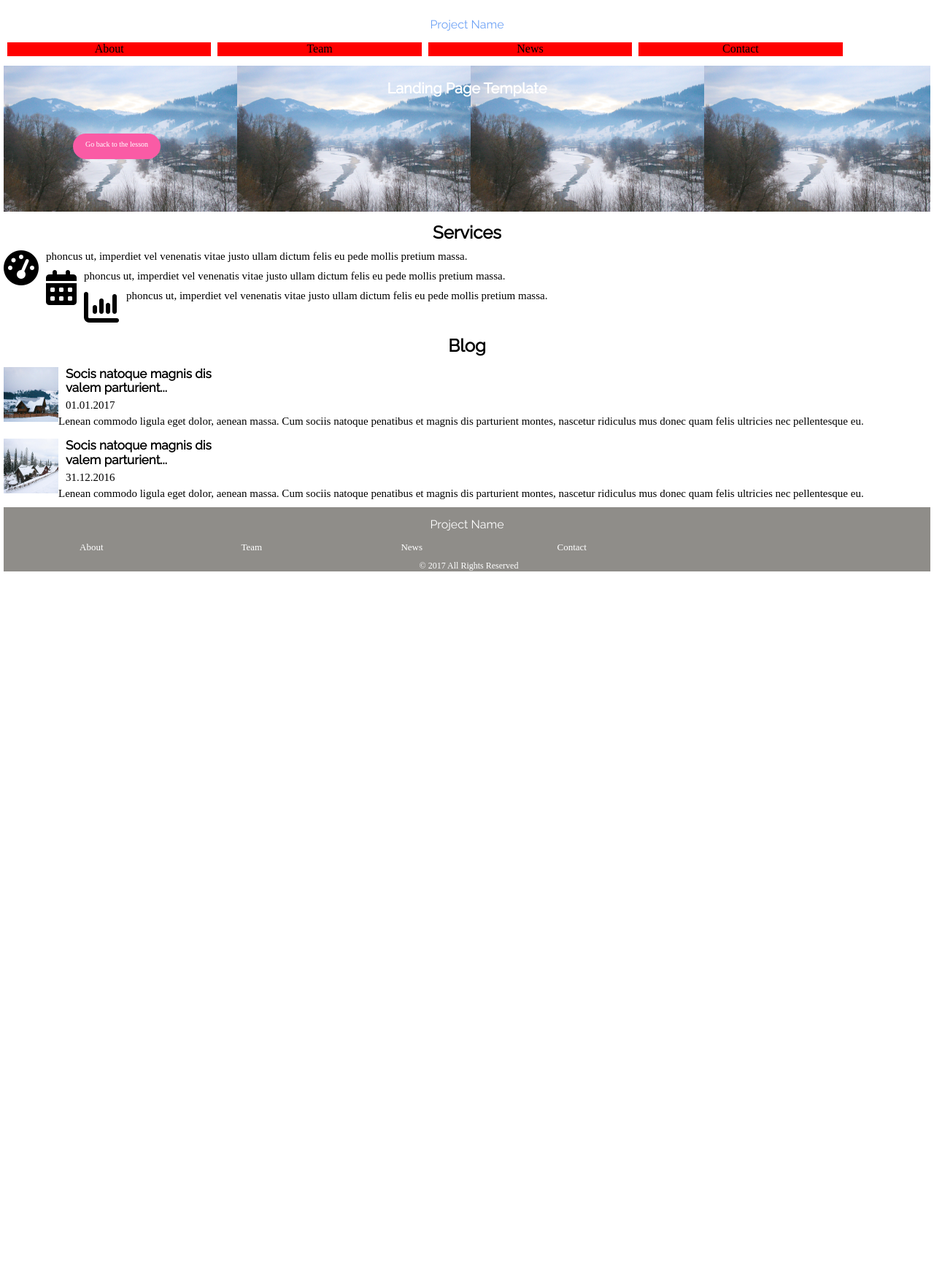
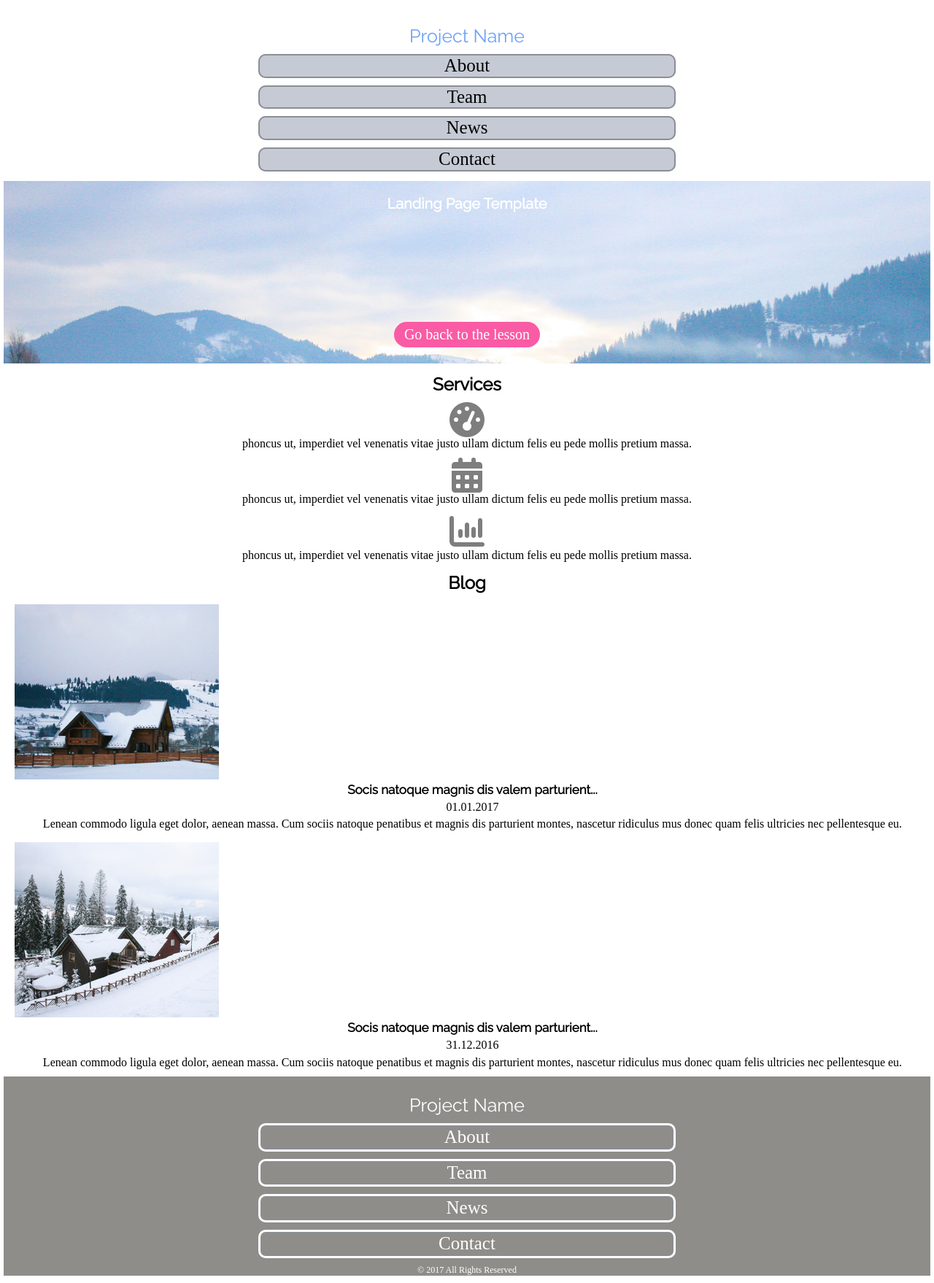
Before and after one commit to MaksTymof/makstymof.github.io, a web app: file Landing/index.html in a window 1280 px wide. Shown: the whole page at 73% size. Before the commit the page ends 783 px from the top, so only its background shows below. Run offline with its HTML, style and script files only (its server is not run), Linux system fonts and the light colour scheme; some libraries are stand-ins or nearby versions.

Commit message:
Add files via upload

```diff
--- a/Landing/css/style.css
+++ b/Landing/css/style.css
@@ -11,30 +11,41 @@ body{
 	width: 100%;
 	text-align: center;
 	color: #6ea2f5;
-	padding-top: 15px;
+	padding-top: 25px;
 	font-family: 'Raleway';
-}
-ul.menu li{
-display: inline-block;
+	font-size: 25px;
 }
 
-li{
-width: 22%;
-margin-top: 15px;
-margin-left: 5px;
-text-align: center;
-background-color: red;
-
+ul.menu li{
+	width: 45%;
+	display: block;
+	margin: auto;
+	margin-top:10px;
+	text-align: center;
+	font-size: 25px;
+	border-radius: 10px;
+	background-color: #c5cad4;
 }
-.menu a{
+ a{
+ 	display: block;
+ 	border-radius: inherit;
+ 	border: solid 2px #8b8e94;
+	width: 100%;
+	height: 100%;
 	text-decoration: none;
 	color: #000;
 }
+a:active{
+	background-color: red;
+}
 .jumbotron{
 	width: 100%;
-	height: 200px;
+	min-height: 250px;
 	background-image: url(../img/jumbotron.jpg);
-	background-size: contain;
+	background-position: top center;
+    background-size: cover;
+	background-repeat: no-repeat;
+
 }
 h1{
 	color: #fff;
@@ -47,16 +58,20 @@ h1{
 }
 .button{
 	display: block;
-	margin: 50px 95px;
-	width: 120px;
+	margin: auto;
+	width: 200px;
 	height: 35px;
+	border-color: transparent;
 	border-radius: 25px;
 	line-height: 30px;
 	text-align: center;
 	background-color: #fa5ba5;
 	text-decoration: none;
 	color: #fff;
-	font-size: 10px;
+	font-size: 20px;
+}
+a.button{
+	margin-top: 150px;
 }
 .service{
 	margin-top: 10px;
@@ -66,70 +81,59 @@ h2{
 	font-family: 'Raleway';
 	margin-top: 15px;
 }
+.service{
+	width: 100%;
+	text-align: center;
+}
 i{
-	display: block;
-	float: left;
-	margin-right: 10px;
+ opacity: 0.5;
 }
-.clearfix{
-	clear: both;
+.blog{
+	align-items: center;
 }
-
- p{
- 	margin-left: 5px;
-	font-size: 15px;
-	text-align: left;
-}
-
 img{
 	display: block;
-	width: 75px;
-	height: 75px;
-	float: left;
+
 }
 .post{
+	padding-left: 15px;
 	margin-top: 15px;
+	text-align: center;
 }
 h3{
-	width: 250px;
-	margin-left: 85px;
-	text-align: left;
+	width: 100%;
+	margin-top: 5px;
+	text-align: center;
 	font-family: 'Raleway';
 	font-size: 17px;
 }
 .date{
-	width: 250px;
 	margin-top: 5px;
-	margin-left: 85px;
-	text-align: left;
 }
 .text-blog{
-	width: 100%;
 	margin-top: 5px;
 }
+
 footer{
 	margin-top: 10px;
 	background-color: #8f8d89;
+
 }
 
 footer .brand{
 	color: #fff;
 }
-footer li{
-	background-color: transparent;
-}
-footer .menu a{
+footer a{
 	color: #fff;
 }
-footer li{
-	width: 15%;
-	font-size: 13px;
-	margin-left: 25px;
+
+footer .container li{
+	border: solid 3px #fff;
+	background-color: transparent;
 }
 .copyright{
 	color: #fff;
 	margin-top: 10px;
-	margin-bottom: 10px;
 	text-align: center;
 	font-size: 12px;
 }
--- a/Landing/index.html
+++ b/Landing/index.html
@@ -49,7 +49,7 @@
                     <i class="fa fa-bar-chart fa-3x" aria-hidden="true"></i>
                     <p>phoncus ut, imperdiet vel venenatis vitae justo ullam dictum felis eu pede mollis pretium massa.</p>
                 </div>
-                <div class="clearfix"></div>
+
             </div>
         </div>
 
@@ -68,8 +68,7 @@
                     <p class="date">31.12.2016</p>
                     <p class="text-blog">Lenean commodo ligula eget dolor, aenean massa. Cum sociis natoque penatibus et magnis dis parturient montes, nascetur ridiculus mus donec quam felis ultricies nec pellentesque eu.</p>
                 </div>
-                <div class="clearfix"></div>
-            </div>
+             </div>
         </div>
 
         <footer>
```
